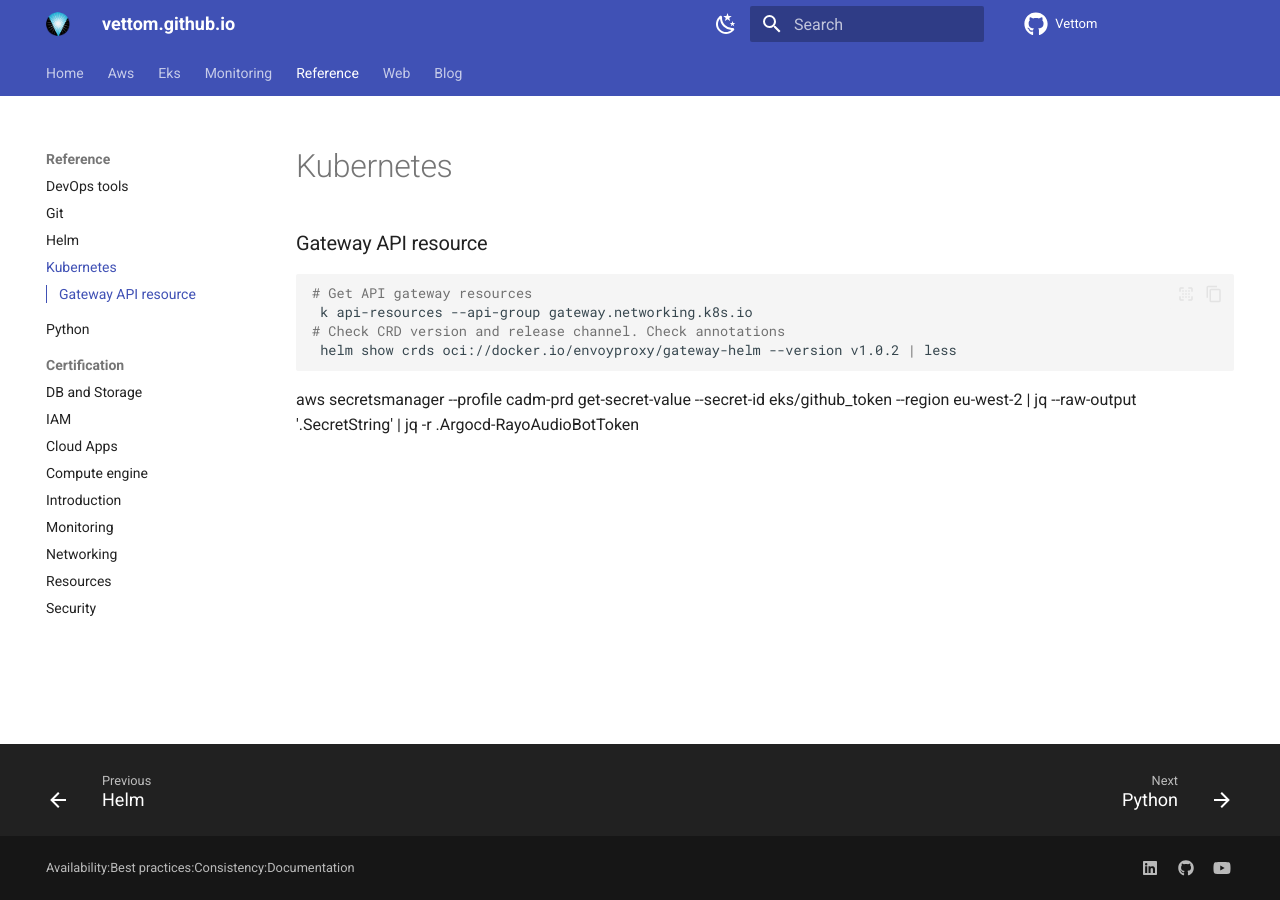
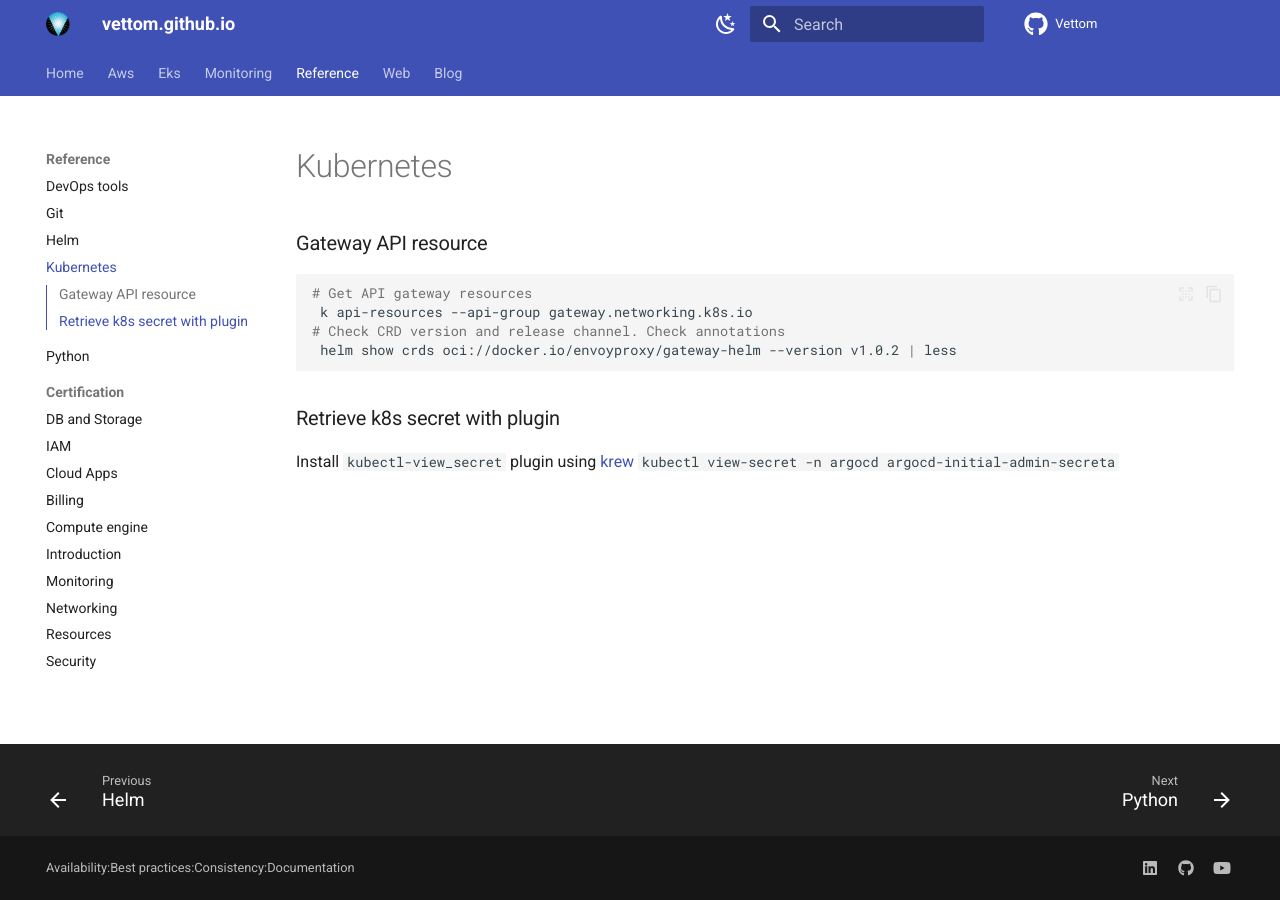
Before and after one commit to vettom/vettom.github.io, an MkDocs documentation site: the page built from docs/Reference/kubernetes.md, in a window 1280 px wide. Built offline with MkDocs 1.6.1 and Material for MkDocs 9.7.7, drawn with Linux system fonts in a browser that asks for light colours.

Commit message:
Update by DV on Thu 10 Oct 2024 09:31:24 BST

````diff
--- a/docs/Reference/kubernetes.md
+++ b/docs/Reference/kubernetes.md
@@ -9,4 +9,6 @@
 
 ```
 
-aws secretsmanager  --profile cadm-prd get-secret-value --secret-id eks/github_token --region eu-west-2  | jq --raw-output '.SecretString' | jq -r .Argocd-RayoAudioBotToken
+### Retrieve k8s secret with plugin
+Install `kubectl-view_secret` plugin using [krew](https://github.com/kubernetes-sigs/krew)
+`kubectl view-secret -n argocd argocd-initial-admin-secreta`
````
Also changed, not shown: docs/Reference/Certification/billng.md (added, +14 -0 lines).
